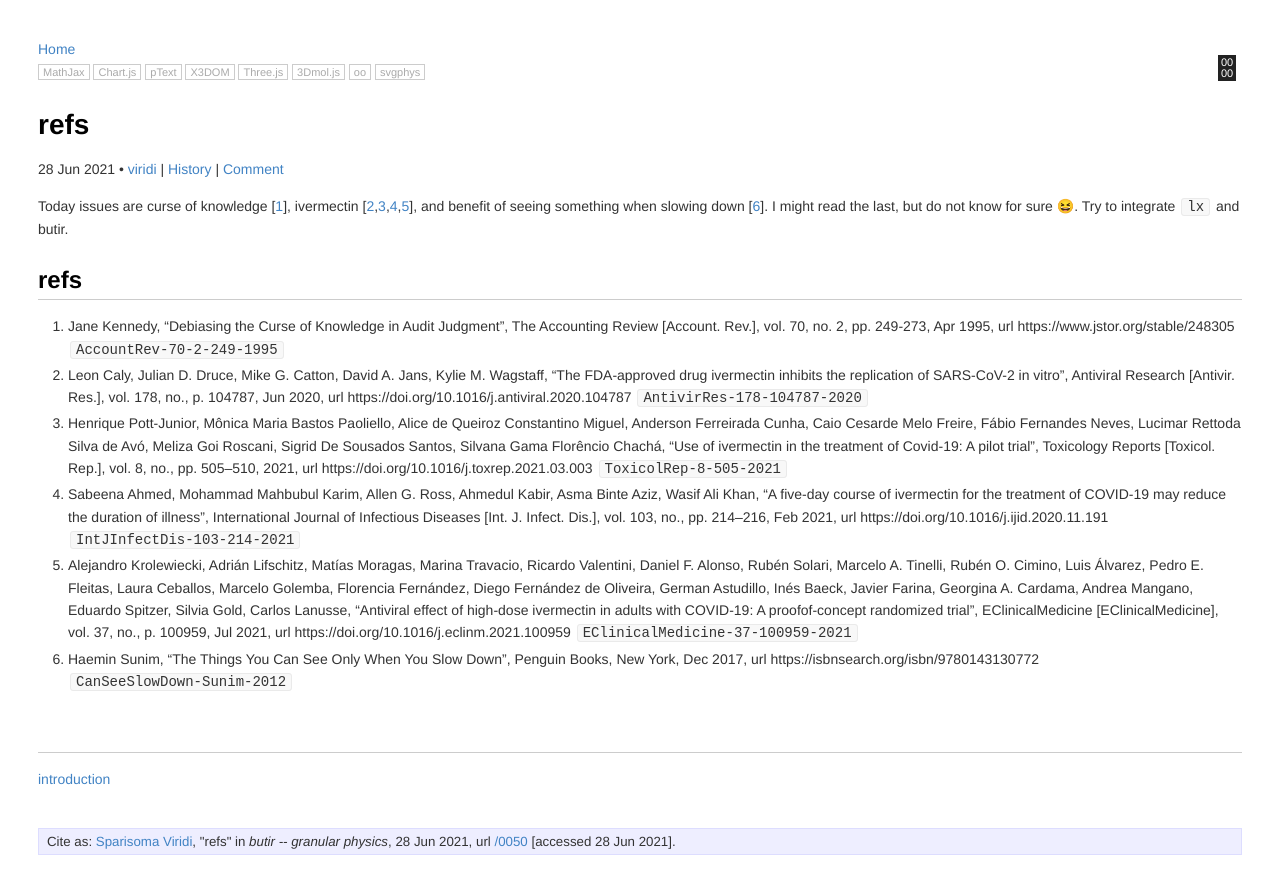
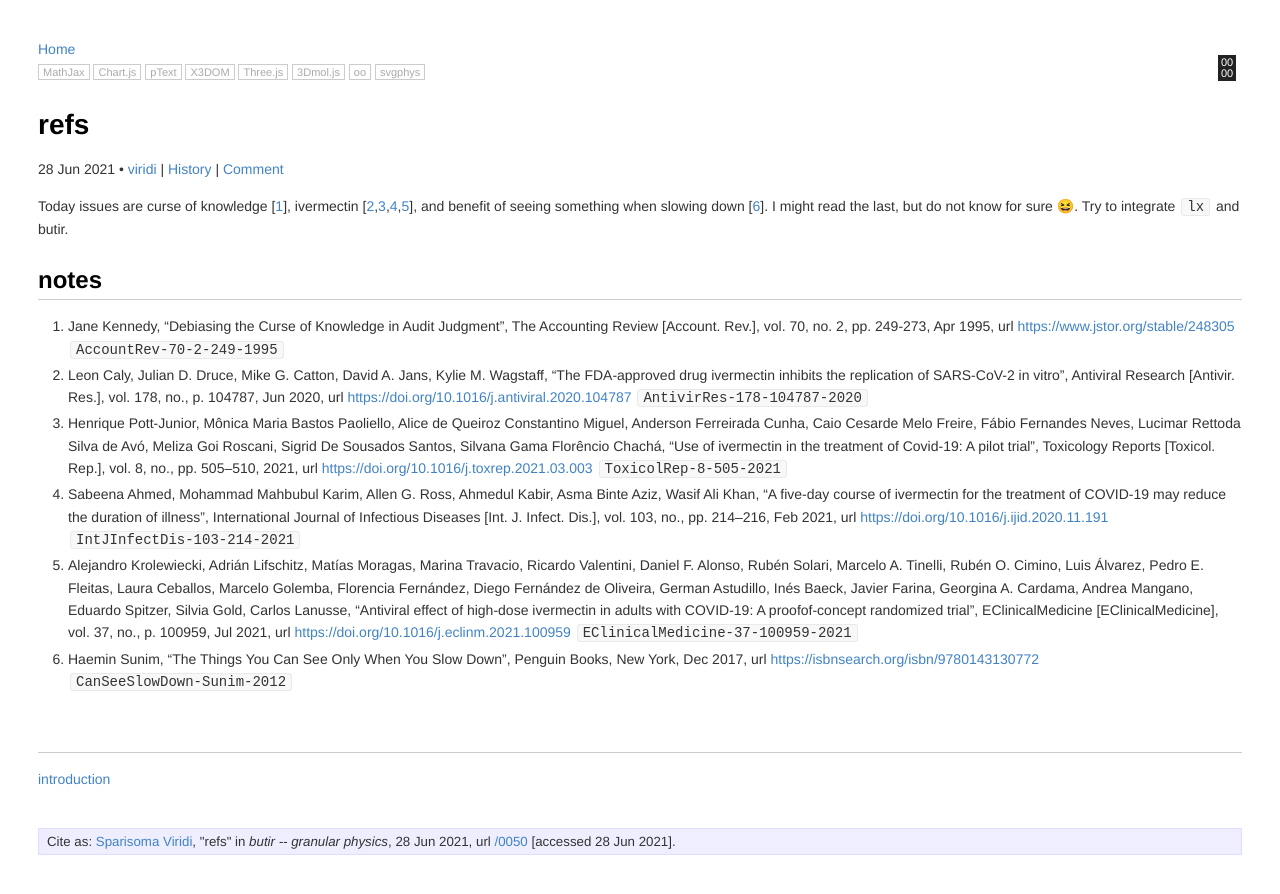
Before and after one commit to dudung/butir, a Jekyll site: the page built from _posts/0/05/2021-06-28-refs.md, in a window 1280 px wide. Shown: the top 894 px of the page. Built offline with Jekyll 4.4.1, drawn with Linux system fonts in a browser that asks for light colours; emoji names are drawn with the system emoji font.

Commit message:
make url, edit time, refs --> notes

```diff
--- a/_posts/0/05/2021-06-28-refs.md
+++ b/_posts/0/05/2021-06-28-refs.md
@@ -13,7 +13,7 @@ oo: false
 svgphys: false
 category: literatures
 tags: ["ivermectin", "curse of knowledge", "the things you can see", "when you slow down"]
-date: 2021-06-28 21:05:00 +0700
+date: 2021-06-28 21:07:00 +0700
 permalink: /0050
 src: https://github.com/dudung/butir/commits/main/_posts/0/05/2021-06-28-refs.md
 twitter_username: 6unpnp
@@ -22,14 +22,14 @@ nodes: ['0000']
 Today issues are curse of knowledge [[1](#r1)], ivermectin [[2](#r2),[3](#r3),[4](#r4),[5](#r5)], and benefit of seeing something when slowing down [[6](#r6)]. I might read the last, but do not know for sure :laughing:. Try to integrate `lx` and butir.
 
 
-## refs
-1. <a name=r1></a>Jane Kennedy, "Debiasing the Curse of Knowledge in Audit Judgment", The Accounting Review [Account. Rev.], vol. 70, no. 2, pp. 249-273, Apr 1995, url https://www.jstor.org/stable/248305 `AccountRev-70-2-249-1995`
+## notes
+1. <a name=r1></a>Jane Kennedy, "Debiasing the Curse of Knowledge in Audit Judgment", The Accounting Review [Account. Rev.], vol. 70, no. 2, pp. 249-273, Apr 1995, url <https://www.jstor.org/stable/248305> `AccountRev-70-2-249-1995`
 2. <a name=r2></a>Leon Caly, Julian D. Druce, Mike G. Catton, David A. Jans, Kylie M. Wagstaff, "The FDA-approved drug ivermectin inhibits the replication of SARS-CoV-2 in
-vitro", Antiviral Research [Antivir. Res.], vol. 178, no., p. 104787, Jun 2020, url https://doi.org/10.1016/j.antiviral.2020.104787 `AntivirRes-178-104787-2020`
-3. <a name=r3></a>Henrique Pott-Junior, Mônica Maria Bastos Paoliello, Alice de Queiroz Constantino Miguel, Anderson Ferreirada Cunha, Caio Cesarde Melo Freire, Fábio Fernandes Neves, Lucimar Rettoda Silva de Avó, Meliza Goi Roscani, Sigrid De Sousados Santos, Silvana Gama Florêncio Chachá, "Use of ivermectin in the treatment of Covid-19: A pilot trial", Toxicology Reports [Toxicol. Rep.], vol. 8, no., pp. 505–510, 2021, url https://doi.org/10.1016/j.toxrep.2021.03.003 `ToxicolRep-8-505-2021`
-4. <a name=r4></a>Sabeena Ahmed, Mohammad Mahbubul Karim, Allen G. Ross, Ahmedul Kabir, Asma Binte Aziz, Wasif Ali Khan, "A five-day course of ivermectin for the treatment of COVID-19 may reduce the duration of illness", International Journal of Infectious Diseases [Int. J. Infect. Dis.], vol. 103, no., pp. 214–216, Feb 2021, url https://doi.org/10.1016/j.ijid.2020.11.191  `IntJInfectDis-103-214-2021`
-5. <a name=r5></a>Alejandro Krolewiecki, Adrián Lifschitz, Matías Moragas, Marina Travacio, Ricardo Valentini, Daniel F. Alonso, Rubén Solari, Marcelo A. Tinelli, Rubén O. Cimino, Luis Álvarez, Pedro E. Fleitas, Laura Ceballos, Marcelo Golemba, Florencia Fernández, Diego Fernández de Oliveira, German Astudillo, Inés Baeck, Javier Farina, Georgina A. Cardama, Andrea Mangano, Eduardo Spitzer, Silvia Gold, Carlos Lanusse, "Antiviral effect of high-dose ivermectin in adults with COVID-19: A proofof-concept randomized trial", EClinicalMedicine [EClinicalMedicine], vol. 37, no., p. 100959, Jul 2021, url https://doi.org/10.1016/j.eclinm.2021.100959 `EClinicalMedicine-37-100959-2021`
-6. <a name=r6></a>Haemin Sunim, "The Things You Can See Only When You Slow Down", Penguin Books, New York, Dec 2017, url https://isbnsearch.org/isbn/9780143130772 `CanSeeSlowDown-Sunim-2012`
+vitro", Antiviral Research [Antivir. Res.], vol. 178, no., p. 104787, Jun 2020, url <https://doi.org/10.1016/j.antiviral.2020.104787> `AntivirRes-178-104787-2020`
+3. <a name=r3></a>Henrique Pott-Junior, Mônica Maria Bastos Paoliello, Alice de Queiroz Constantino Miguel, Anderson Ferreirada Cunha, Caio Cesarde Melo Freire, Fábio Fernandes Neves, Lucimar Rettoda Silva de Avó, Meliza Goi Roscani, Sigrid De Sousados Santos, Silvana Gama Florêncio Chachá, "Use of ivermectin in the treatment of Covid-19: A pilot trial", Toxicology Reports [Toxicol. Rep.], vol. 8, no., pp. 505–510, 2021, url <https://doi.org/10.1016/j.toxrep.2021.03.003> `ToxicolRep-8-505-2021`
+4. <a name=r4></a>Sabeena Ahmed, Mohammad Mahbubul Karim, Allen G. Ross, Ahmedul Kabir, Asma Binte Aziz, Wasif Ali Khan, "A five-day course of ivermectin for the treatment of COVID-19 may reduce the duration of illness", International Journal of Infectious Diseases [Int. J. Infect. Dis.], vol. 103, no., pp. 214–216, Feb 2021, url <https://doi.org/10.1016/j.ijid.2020.11.191>  `IntJInfectDis-103-214-2021`
+5. <a name=r5></a>Alejandro Krolewiecki, Adrián Lifschitz, Matías Moragas, Marina Travacio, Ricardo Valentini, Daniel F. Alonso, Rubén Solari, Marcelo A. Tinelli, Rubén O. Cimino, Luis Álvarez, Pedro E. Fleitas, Laura Ceballos, Marcelo Golemba, Florencia Fernández, Diego Fernández de Oliveira, German Astudillo, Inés Baeck, Javier Farina, Georgina A. Cardama, Andrea Mangano, Eduardo Spitzer, Silvia Gold, Carlos Lanusse, "Antiviral effect of high-dose ivermectin in adults with COVID-19: A proofof-concept randomized trial", EClinicalMedicine [EClinicalMedicine], vol. 37, no., p. 100959, Jul 2021, url <https://doi.org/10.1016/j.eclinm.2021.100959> `EClinicalMedicine-37-100959-2021`
+6. <a name=r6></a>Haemin Sunim, "The Things You Can See Only When You Slow Down", Penguin Books, New York, Dec 2017, url <https://isbnsearch.org/isbn/9780143130772> `CanSeeSlowDown-Sunim-2012`
 
 
 ## &nbsp;
```
